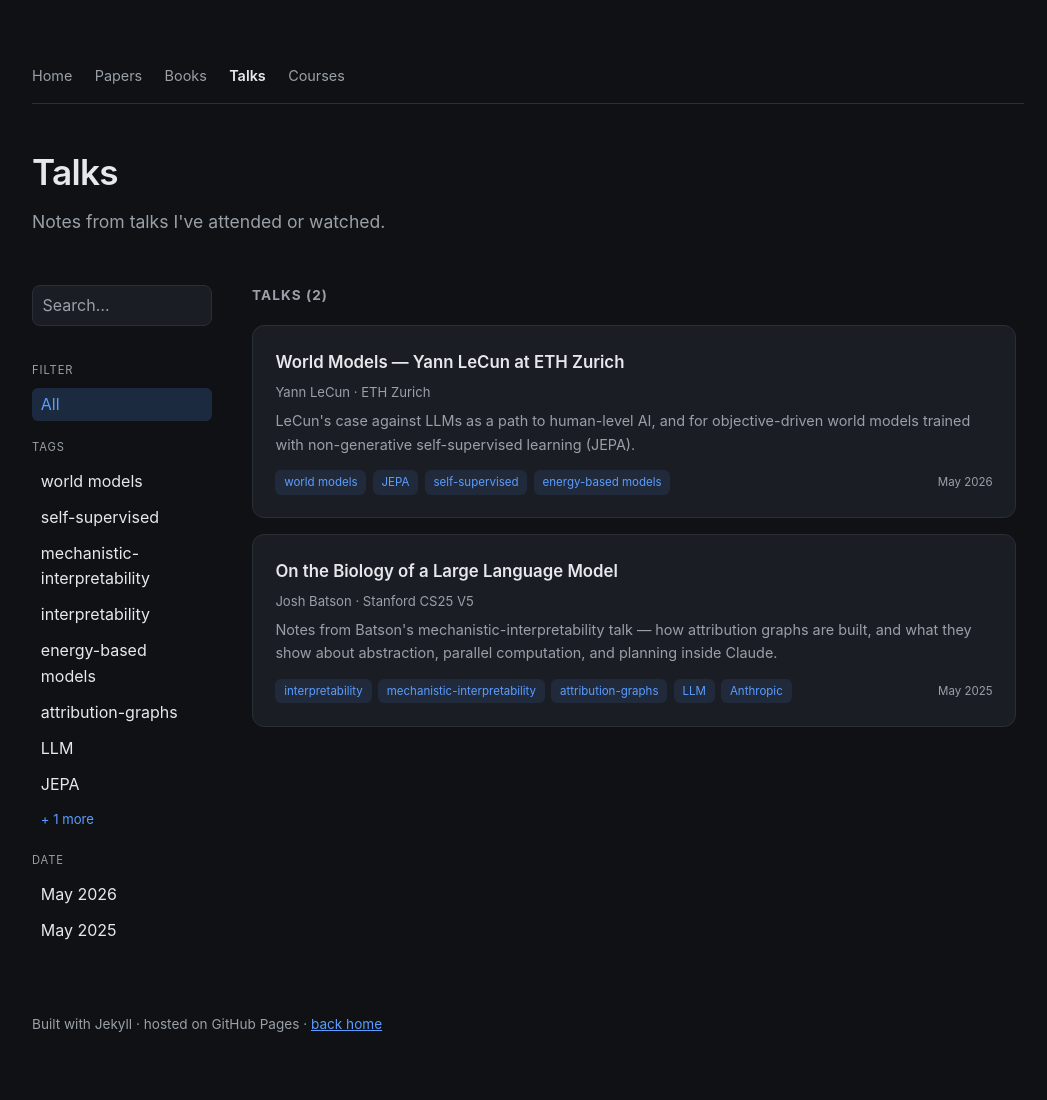
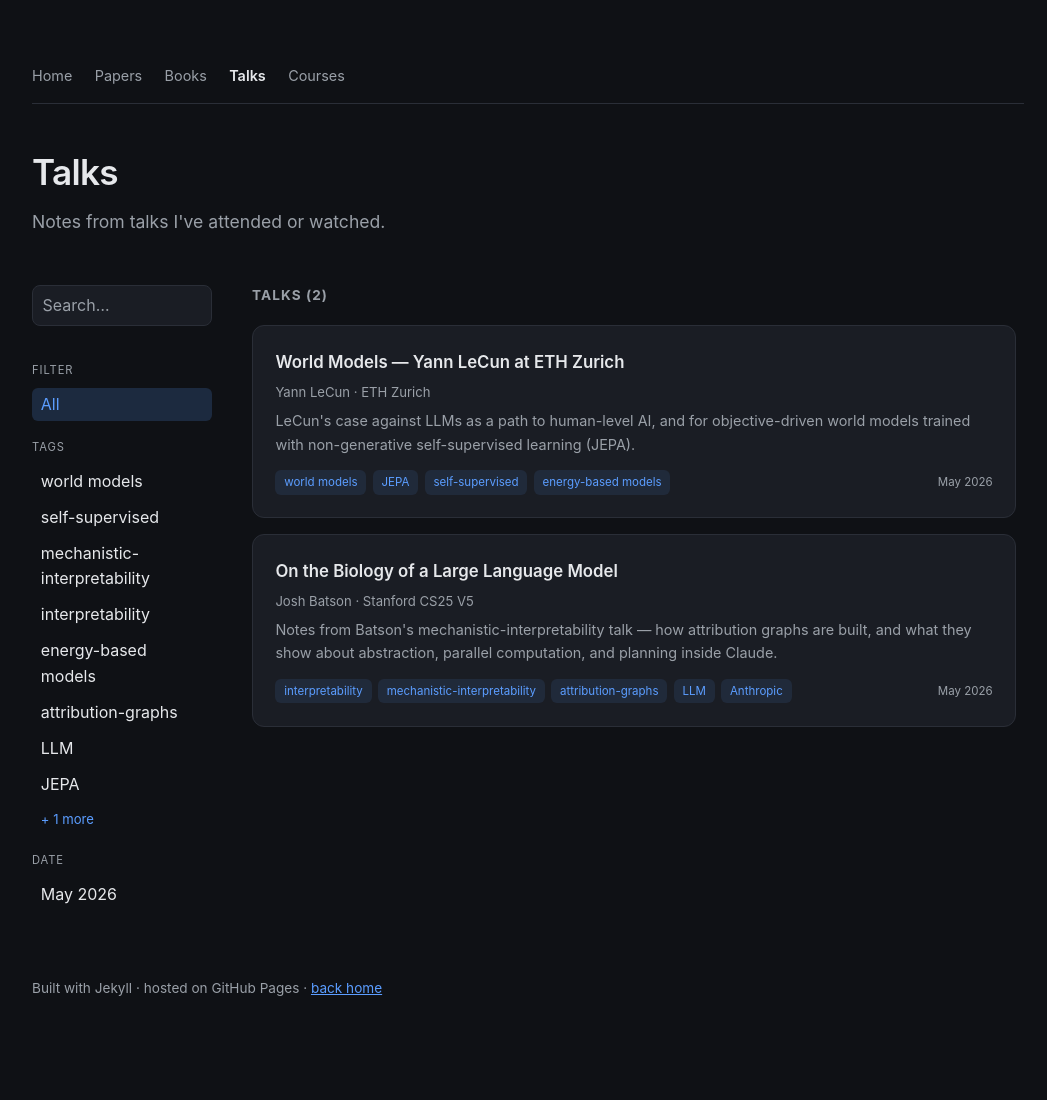
Before and after one commit to rp-playground/rp-playground.github.io, a Jekyll site: the page built from talks.html, in a window 1280 px wide. Shown: the whole page, without its empty margins (112-1159 px from the left). Built offline with Jekyll 4.4.1, drawn with Linux system fonts in a browser that asks for light colours; after the commit the page ends 1064 px from its top, so only the background shows below that.

Commit message:
Distinguish talk given-date from watched-date
The talk layout now shows both dates: "Given <date> · Watched <month year>"
when they differ, or "Given & watched <date>" when they coincide. The talks
listing and date filter group by watched date (the personal timeline) instead
of the given date, so a recording watched later lands in the right month.

Data fixes: LeCun (attended live) now has watched == given; Biology of an LLM
was watched May 2026, not June.

Co-Authored-By: Claude Opus 4.8 (1M context) <noreply@anthropic.com>

```diff
--- a/_layouts/talk.html
+++ b/_layouts/talk.html
@@ -75,7 +75,9 @@
       <div class="paper-links"><a href="{{ page.link }}" target="_blank" rel="noopener">{{ page.link_label | default: "Slides / video ↗" }}</a></div>
       {% endif %}
       <p class="paper-meta">
-        {% if page.talk_date %}Given {{ page.talk_date | date: "%B %-d, %Y" }}{% elsif page.date %}Noted {{ page.date | date: "%B %Y" }}{% endif %}
+        {%- assign given_key = page.talk_date | date: "%Y-%m-%d" -%}
+        {%- assign watched_key = page.date | date: "%Y-%m-%d" -%}
+        {% if page.talk_date and page.date and given_key == watched_key %}Given & watched {{ page.talk_date | date: "%B %-d, %Y" }}{% elsif page.talk_date and page.date %}Given {{ page.talk_date | date: "%B %-d, %Y" }} · Watched {{ page.date | date: "%B %Y" }}{% elsif page.talk_date %}Given {{ page.talk_date | date: "%B %-d, %Y" }}{% elsif page.date %}Watched {{ page.date | date: "%B %Y" }}{% endif %}
         {% if page.tags %}<span class="tags">{% for t in page.tags %}<span class="tag">{{ t }}</span>{% endfor %}</span>{% endif %}
       </p>
     </header>
--- a/talks.html
+++ b/talks.html
@@ -62,25 +62,25 @@ permalink: /talks/
 
     <div class="layout">
       <aside>
-        {%- include filter-aside.html items=site.talks year_field="talk_date" -%}
+        {%- include filter-aside.html items=site.talks -%}
       </aside>
 
       <main>
         <p class="search-empty" style="display:none">No matches.</p>
-        {%- assign talks = site.talks | sort: "talk_date" | reverse -%}
+        {%- assign talks = site.talks | sort: "date" | reverse -%}
         {%- if talks.size > 0 -%}
         <section class="item-section">
           <h2>Talks <span class="section-count">({{ talks.size }})</span></h2>
           <div class="grid">
             {%- for t in talks -%}
             <a class="card item-card" href="{{ t.url }}"
-               data-tags="|{{ t.tags | join: '|' }}|" data-period="{{ t.talk_date | default: t.date | date: '%B %Y' }}">
+               data-tags="|{{ t.tags | join: '|' }}|" data-period="{{ t.date | date: '%B %Y' }}">
               <h3>{{ t.title }}</h3>
               <p class="byline">{{ t.speaker | escape }}{% if t.speaker and t.event %} · {% endif %}{{ t.event | escape }}</p>
               <p>{{ t.summary }}</p>
               <div class="tags">
                 {%- for tag in t.tags -%}<span class="tag">{{ tag }}</span>{%- endfor -%}
-                <span class="meta-year">{{ t.talk_date | default: t.date | date: "%B %Y" }}</span>
+                <span class="meta-year">{{ t.date | date: "%B %Y" }}</span>
               </div>
             </a>
             {%- endfor -%}
```
Also changed, not shown: _talks/biology-of-an-llm.md (+1 -1 lines), _talks/yann-lecun-world-models-eth.md (+1 -1 lines).
